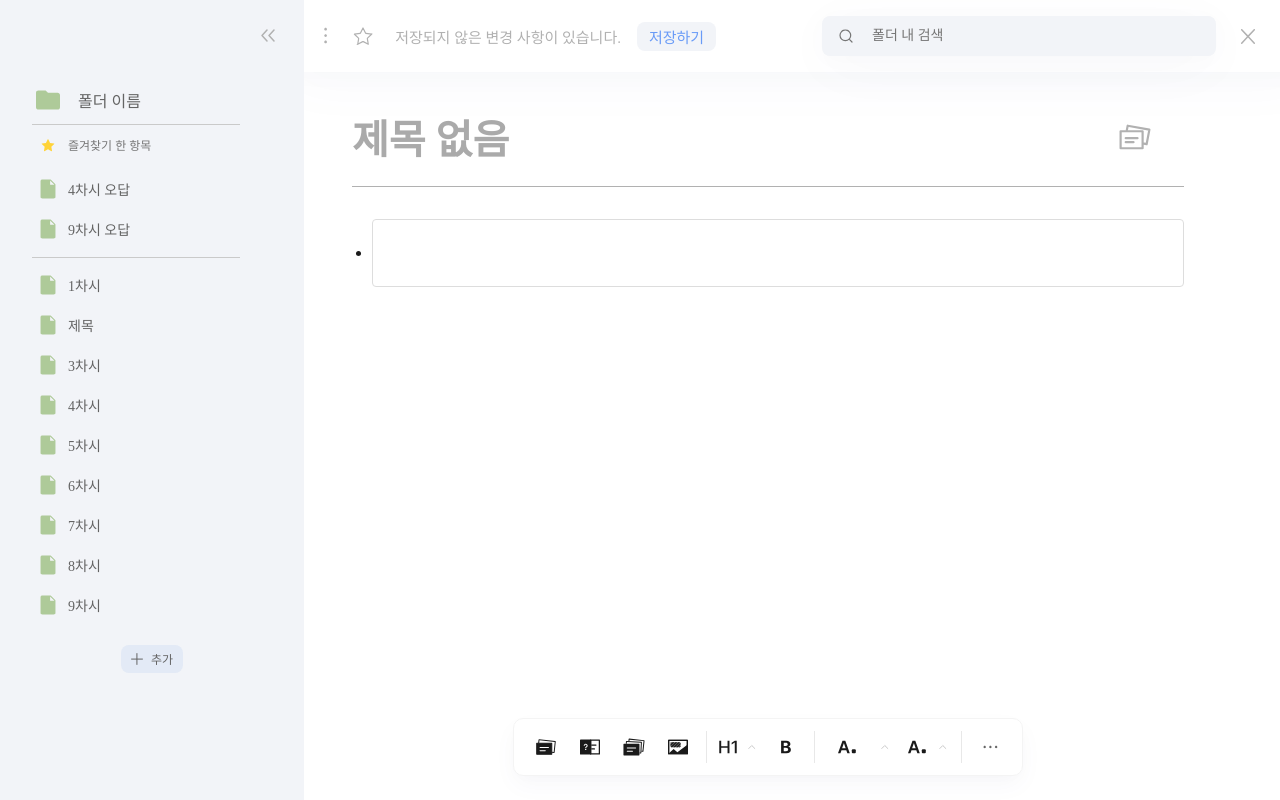
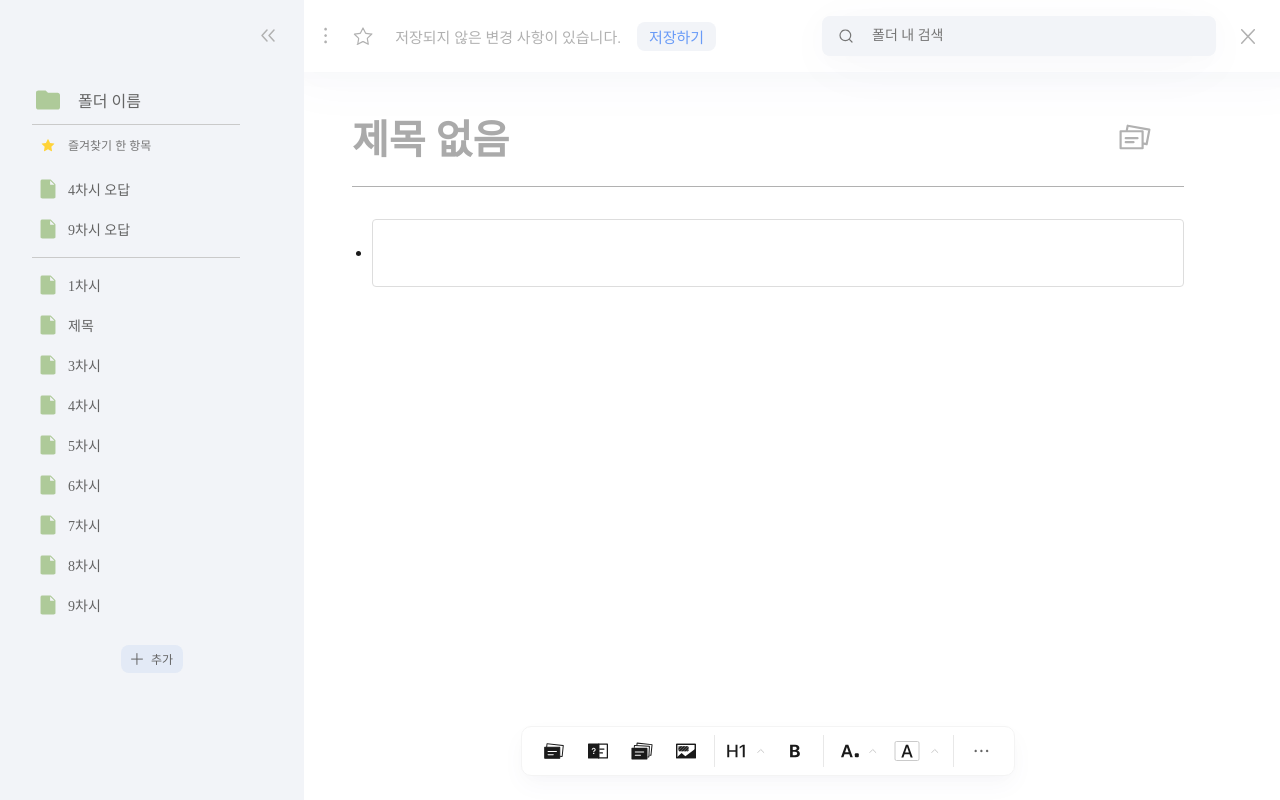
Before and after one commit to UMC-CARDIFY/Client-V1, a React (Vite) app: page /note-editor in a window 1280 px wide. Built offline with nearby package versions, Linux system fonts and the light colour scheme.

Commit message:
style: 특정 margin-left 조정을 위한 ColorDropDownButton 추가

```diff
--- a/src/pages/NoteEditor/components/Editor/Toolbar/components/ToolbarItem/HighlightColorButton.jsx
+++ b/src/pages/NoteEditor/components/Editor/Toolbar/components/ToolbarItem/HighlightColorButton.jsx
@@ -1,6 +1,6 @@
 import { useState, useRef, useEffect } from 'react';
 import PropTypes from 'prop-types';
-import { DropDownButton, DropDownMenu, ToolBarItem2 } from './style/ToolbarStyles';
+import { ColorPaletteItem, ColorDropDownButton, DropDownMenu } from './style/ToolbarStyles';
 import HighlightColorPalette from './ColorPalette/HighlightColorPalette';
 
 const HighlightColorButton = ({ onSelectColor }) => {
@@ -25,23 +25,23 @@ const HighlightColorButton = ({ onSelectColor }) => {
   }, []);
 
   return (
-    <ToolBarItem2>
-      <svg xmlns="http://www.w3.org/2000/svg" width="25" height="14" viewBox="0 0 25 14" fill="none" onClick={toggleDropDown}>
-        <path d="M7.44336 13.3633H5L9.48242 0.636719H12.2949L16.7949 13.3633H14.3516L13.2969 10.2168H8.49805L7.44336 13.3633ZM9.11328 8.37109H12.6816L10.9414 3.23828H10.8359L9.11328 8.37109Z" fill="#1A1A1A"/>
-        <rect x="18.7949" y="9.36328" width="4" height="4" rx="1" fill="#1A1A1A"/>
+    <ColorPaletteItem>
+      <svg xmlns="http://www.w3.org/2000/svg" width="32" height="32" viewBox="0 0 32 32" fill="none" onClick={toggleDropDown}>
+        <path d="M12.3906 22.5H10.334L14.9043 9.77344H17.1367L21.7246 22.5H19.668L18.5078 19.1426H13.5508L12.3906 22.5ZM14.1133 17.5254H17.9453L16.0645 12.0938H15.9766L14.1133 17.5254Z" fill="#1A1A1A"/>
+        <rect x="4" y="6.5" width="24" height="19" rx="1.5" stroke="#CACACA"/>
       </svg>
-      <DropDownButton onClick={toggleDropDown} isActive={isDropDownOpen}>
+      <ColorDropDownButton onClick={toggleDropDown} isActive={isDropDownOpen}>
         <svg xmlns="http://www.w3.org/2000/svg" width="12" height="32" viewBox="0 0 12 32" fill="none">
           <rect width="12" height="32" rx="4" fill={isDropDownOpen ? "#F2F4F8" : "transparent"}/>
           <path d="M2.79492 17.5L5.79492 14.5L8.79492 17.5" stroke={isDropDownOpen ? "#0F62FE" : "#CACACA"} strokeLinecap="round" strokeLinejoin="round"/>
         </svg>
-      </DropDownButton>
+      </ColorDropDownButton>
       {isDropDownOpen && (
         <DropDownMenu ref={dropDownRef}>
           <HighlightColorPalette onSelectColor={onSelectColor} />
         </DropDownMenu>
       )}
-    </ToolBarItem2>
+    </ColorPaletteItem>
   );
 };
 
--- a/src/pages/NoteEditor/components/Editor/Toolbar/components/ToolbarItem/TextColorButton.jsx
+++ b/src/pages/NoteEditor/components/Editor/Toolbar/components/ToolbarItem/TextColorButton.jsx
@@ -1,6 +1,6 @@
 import { useState, useRef, useEffect } from 'react';
 import PropTypes from 'prop-types';
-import { ColorPaletteItem, DropDownButton, DropDownMenu } from './style/ToolbarStyles';
+import { ColorPaletteItem, ColorDropDownButton, DropDownMenu } from './style/ToolbarStyles';
 import ColorPalette from './ColorPalette/TextColorPalette'; // Assuming you have a ColorPalette component
 
 const TextColorButton = ({ onSelectColor }) => {
@@ -31,18 +31,19 @@ const TextColorButton = ({ onSelectColor }) => {
           <path d="M7.44336 13.3633H5L9.48242 0.636719H12.2949L16.7949 13.3633H14.3516L13.2969 10.2168H8.49805L7.44336 13.3633ZM9.11328 8.37109H12.6816L10.9414 3.23828H10.8359L9.11328 8.37109Z" fill="#1A1A1A"/>
           <rect x="18.7949" y="9.36328" width="4" height="4" rx="1" fill="#1A1A1A"/>
         </svg>
-      </ColorPaletteItem>
-      <DropDownButton onClick={toggleColorPalette} isActive={isColorDropDownOpen}>
+        <ColorDropDownButton onClick={toggleColorPalette} isActive={isColorDropDownOpen}>
         <svg xmlns="http://www.w3.org/2000/svg" width="12" height="32" viewBox="0 0 12 32" fill="none">
           <rect width="12" height="32" rx="4" fill={isColorDropDownOpen ? "#F2F4F8" : "transparent"}/>
           <path d="M2.79492 17.5L5.79492 14.5L8.79492 17.5" stroke={isColorDropDownOpen ? "#0F62FE" : "#CACACA"} strokeLinecap="round" strokeLinejoin="round"/>
         </svg>
-      </DropDownButton>
+      </ColorDropDownButton>
       {isColorDropDownOpen && (
         <DropDownMenu ref={colorDropDownRef}>
           <ColorPalette onSelectColor={onSelectColor} />
         </DropDownMenu>
       )}
+      </ColorPaletteItem>
+
     </>
   );
 };
--- a/src/pages/NoteEditor/components/Editor/Toolbar/components/ToolbarItem/style/ToolbarStyles.jsx
+++ b/src/pages/NoteEditor/components/Editor/Toolbar/components/ToolbarItem/style/ToolbarStyles.jsx
@@ -125,10 +125,13 @@ export const Divider = styled.div`
 
 export const ColorPaletteItem = styled.div`
   display: flex;
+  width: auto;
   height: 2rem;
-  padding: var(--UI-Component-xxxxxS, 0.25rem) var(--UI-Component-None, 0rem) var(--UI-Component-xxxxxS, 0.25rem) 0.375rem;
   justify-content: center;
   align-items: center;
-  gap: 0.375rem;
   cursor: pointer;
 `;
+
+export const ColorDropDownButton = styled(DropDownButton)`
+  margin-left: 0.38rem;
+`;
```
